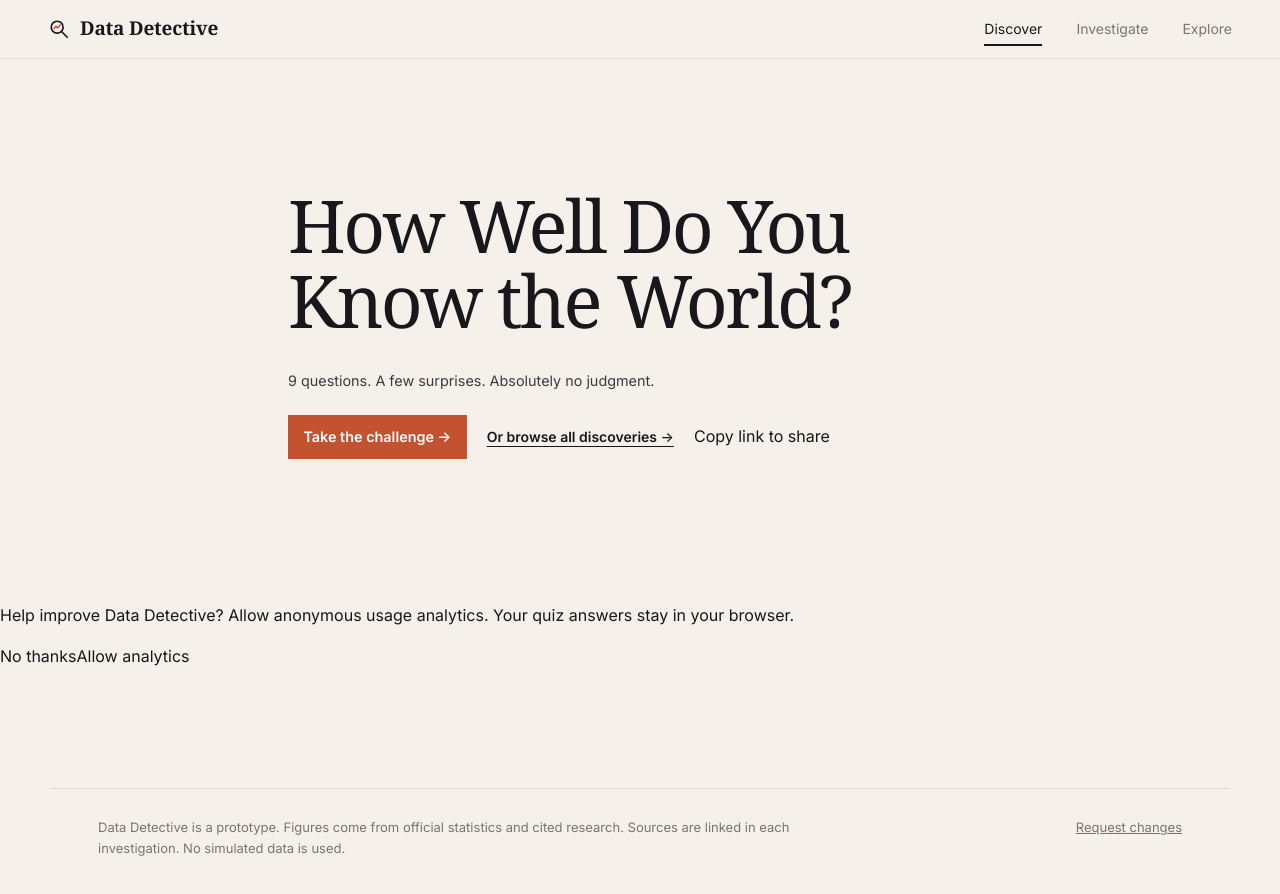
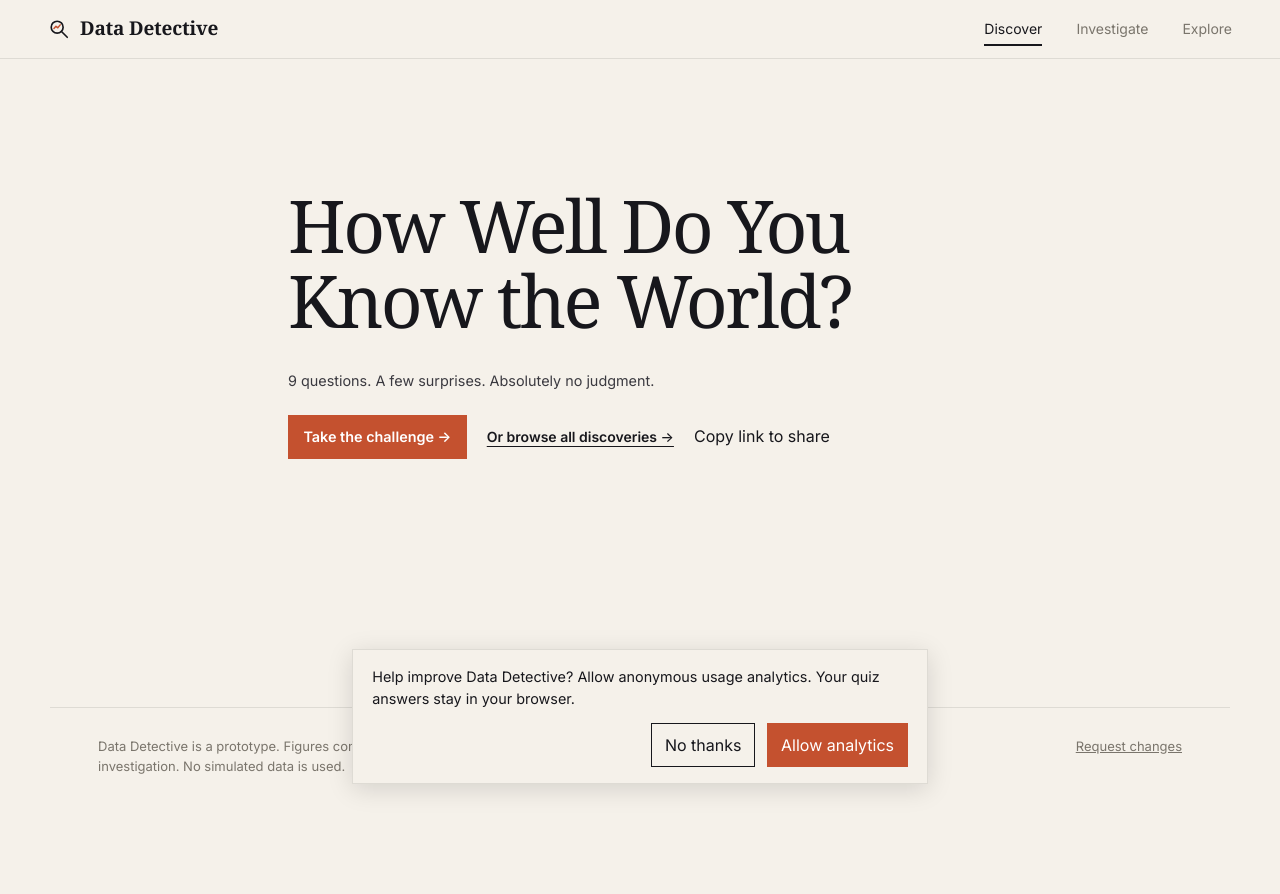
Before and after one commit to mishpedraza/data-detective, a React (Vite) app: page / in a window 1280 px wide. Shown: the top 894 px of the page. After the commit the page ends 824 px from the top, so only its background shows below. Built offline with nearby package versions, Linux system fonts and the light colour scheme.

Commit message:
Style optional analytics consent banner

```diff
--- a/src/styles.css
+++ b/src/styles.css
@@ -781,3 +781,10 @@ p.synthesis-note { font-size: 14px; color: var(--muted); margin: 8px 0 0; }
 .discovery-welcome { padding-block: clamp(3rem, 12vw, 8rem); }
 .discovery-welcome .discovery-context { margin-bottom: 1.4rem; }
 .discovery-welcome-actions { display: flex; flex-wrap: wrap; align-items: center; gap: .5rem 1.25rem; }
+
+/* Optional, unobtrusive consent for anonymous product analytics. */
+.analytics-consent { position: fixed; z-index: 100; bottom: 1rem; left: 1rem; right: 1rem; width: min(36rem, calc(100% - 2rem)); margin: 0 auto; padding: 1rem 1.2rem; background: var(--paper, #f5f1ea); color: var(--ink, #222); border: 1px solid var(--rule, #aaa); box-shadow: 0 5px 24px #0002; }
+.analytics-consent p { margin: 0 0 .8rem; font-size: .9rem; }
+.analytics-consent div { display: flex; justify-content: flex-end; gap: .75rem; flex-wrap: wrap; }
+.analytics-consent button { min-height: 44px; padding: .45rem .8rem; border: 1px solid currentColor; background: transparent; color: inherit; cursor: pointer; }
+.analytics-consent button:last-child { background: var(--b, #222); border-color: var(--b, #222); color: white; }
```
